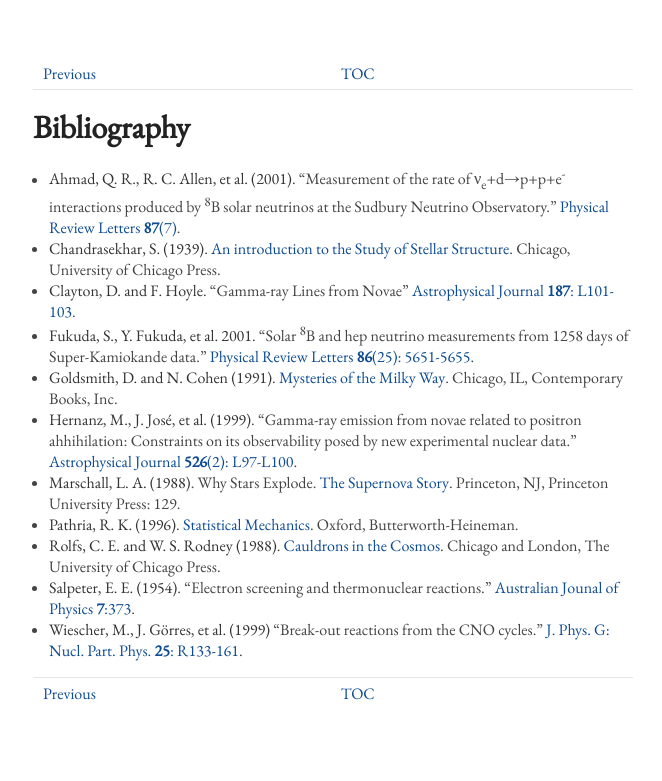
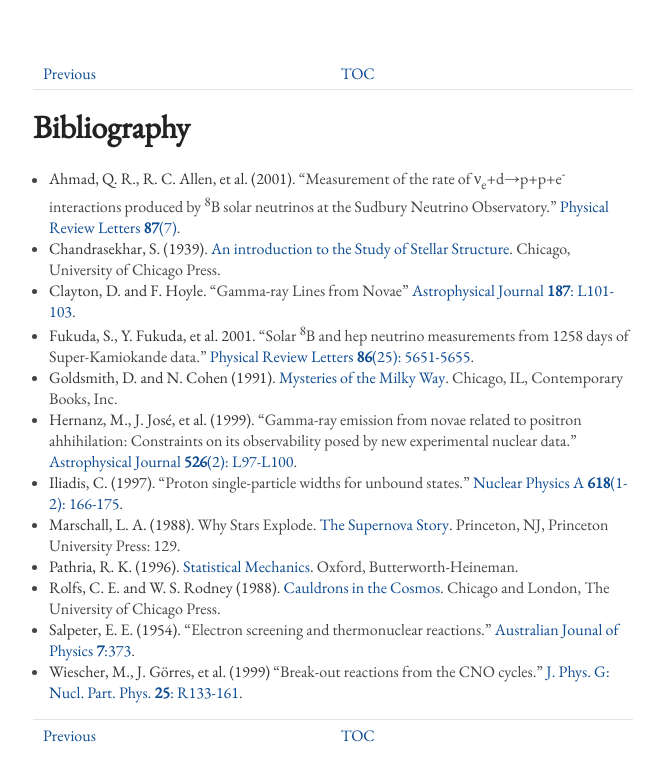
Before and after one commit to dwvisser/19ne-thesis, a Jekyll site: the page built from bibliography.md, in a window 1280 px wide. Shown: the top 781 px of the page, without its empty margins (307-969 px from the left). Built offline with Jekyll 4.4.1, drawn with Linux system fonts in a browser that asks for light colours.

Commit message:
Added a sentence to section 2.1, and its associated reference in the bibliography.

```diff
--- a/bibliography.md
+++ b/bibliography.md
@@ -29,6 +29,9 @@
   emission from novae related to positron ahhihilation: Constraints on its
   observability posed by new experimental nuclear data." [Astrophysical
   Journal __526__(2): L97-L100](http://dx.doi.org/10.1086/312372).
+* <a name="iliadis97">Iliadis, C. (1997)</a>. "Proton single-particle widths
+  for unbound states." [Nuclear Physics A __618__(1-2):
+  166-175](http://dx.doi.org/10.1016/S0375-9474(97)00065-1).
 * <a name="marschall">Marschall, L. A. (1988)</a>. Why Stars Explode. [The
   Supernova Story](http://isbndb.com/book/the_supernova_story). Princeton, NJ,
   Princeton University Press: 129.
```
Also changed, not shown: 2.1-nuclear-burning-through-resonances.md (+3 -0 lines).
